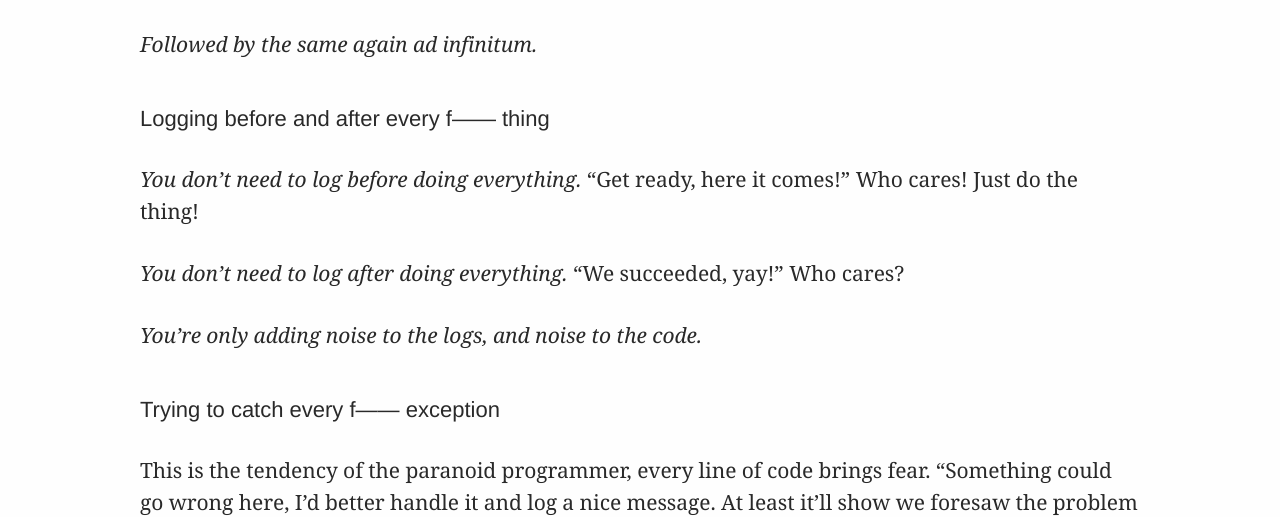
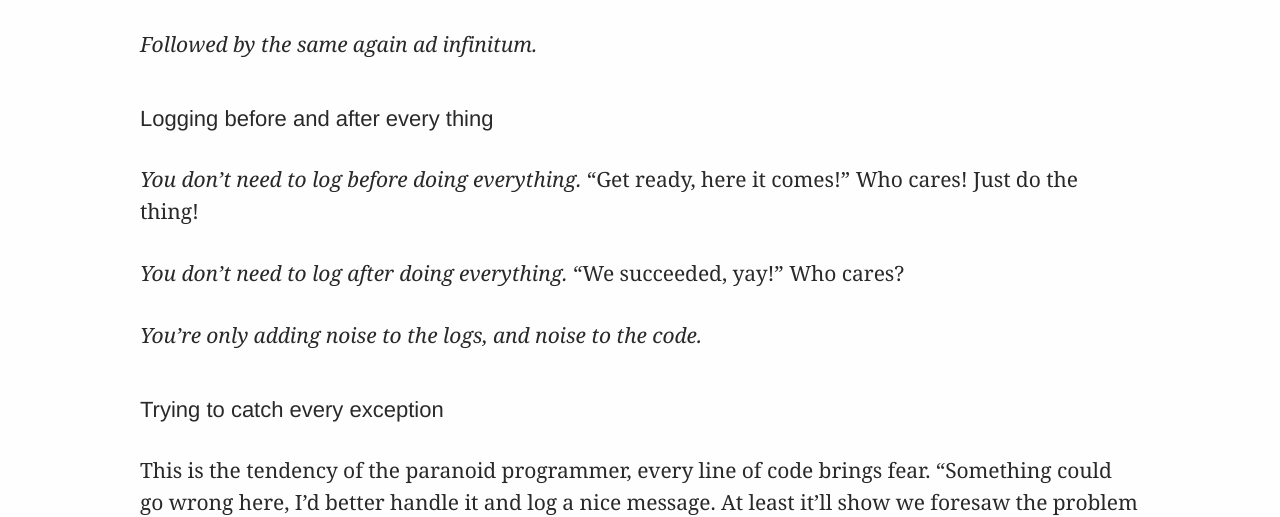
Before and after one commit to explodinglabs/explodinglabs.github.io, a Jekyll site: the page built from docs/_posts/2021-01-11-write-6x-less-code.markdown, in a window 1280 px wide. Shown: the part 497-1014 px from the top of the page. Built offline with Jekyll 4.4.1, drawn with Linux system fonts in a browser that asks for light colours.

Commit message:
Adjustments

````diff
--- a/docs/_posts/2021-01-11-write-6x-less-code.markdown
+++ b/docs/_posts/2021-01-11-write-6x-less-code.markdown
@@ -17,7 +17,7 @@ except:
 ```
 _Followed by the same again ad infinitum._
 
-## Logging before and after every f------ thing
+## Logging before and after every thing
 
 _You don't need to log before doing everything._ "Get ready, here it comes!"
 Who cares! Just do the thing!
@@ -26,7 +26,7 @@ _You don't need to log after doing everything._ "We succeeded, yay!" Who cares?
 
 _You're only adding noise to the logs, and noise to the code._
 
-## Trying to catch every f------ exception
+## Trying to catch every exception
 
 This is the tendency of the paranoid programmer, every line of code brings
 fear. "Something could go wrong here, I'd better handle it and log a nice
--- a/docs/main.scss
+++ b/docs/main.scss
@@ -152,14 +152,18 @@ article {
         font-size: 22px;
         font-style: normal;
         font-weight: 500;
-        height: 28px;
         letter-spacing: normal;
         line-height: 28px;
     }
 
     h3 {
         margin: $space * 1.5 0 $space 0;
-        font-size: 16px;
+        font-family: sohne, "Helvetica Neue", Helvetica, Arial, sans-serif;
+        font-size: 19px;
+        font-style: normal;
+        font-weight: 500;
+        letter-spacing: normal;
+        line-height: 22px;
     }
 
     a {
@@ -187,7 +191,7 @@ article {
         }
 
         p:first-child:before {
-            content: "⚠️ ";  //Warning emoji (can't see it inthe terminal font)
+            content: "⚠️  ";  //Warning emoji (can't see it inthe terminal font)
         }
     }
 
@@ -271,7 +275,7 @@ blockquote {
     }
 
     p:first-child:before {
-        content: "\201C";
+        content: "\201C  ";
         font-size: 60px;
         position: relative;
         top: 20px;
@@ -284,6 +288,7 @@ blockquote {
         font-size: small;
         font-style: normal;
         color: #696;
+        line-height: 100%;
     }
 }
 
````
